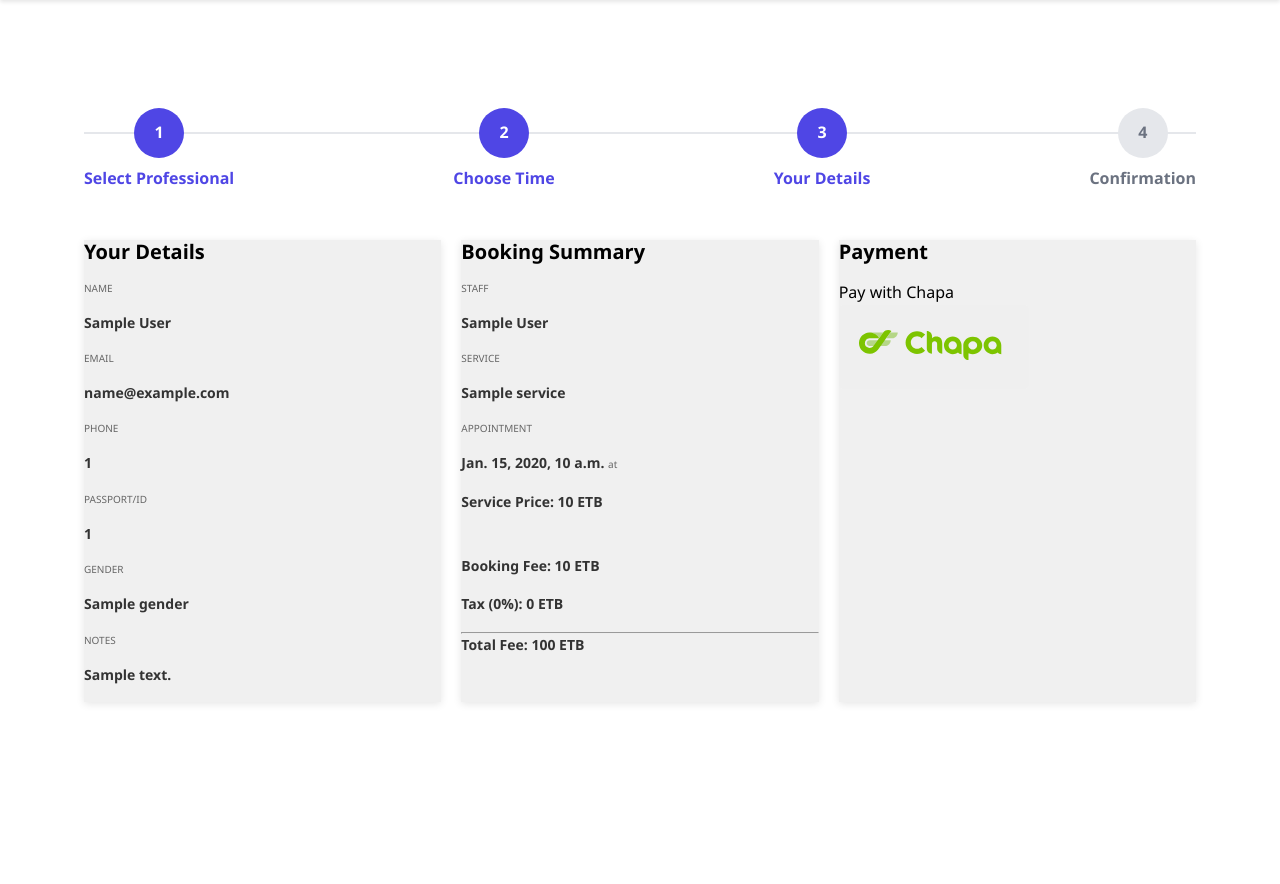
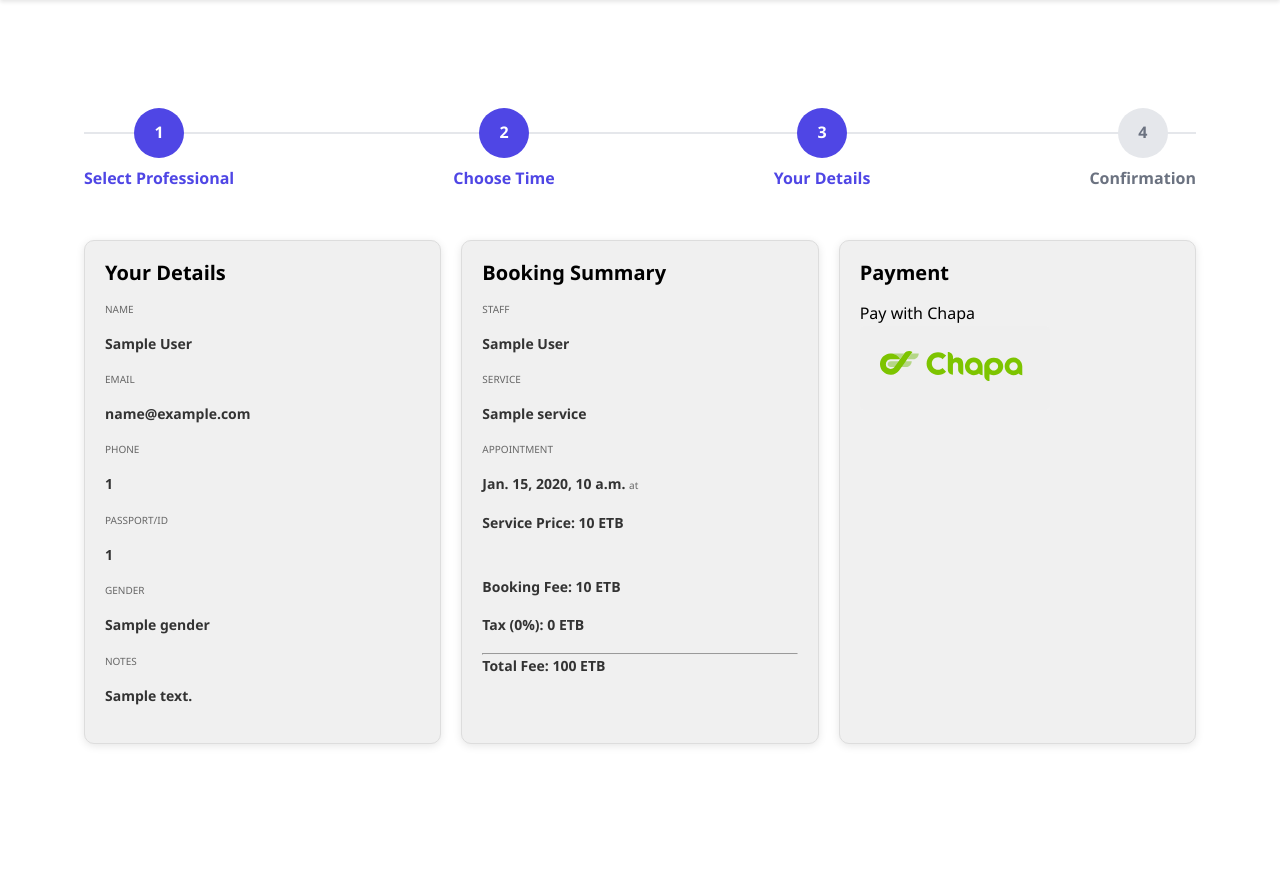
Before and after one commit to Natty4/eZschedule, a Django app: template templates/page55.html in a window 1280 px wide. Shown: the part 90-974 px from the top of the page. Before the commit the page ends 794 px from the top, so only its background shows below. Run offline with Django 4.2, Linux system fonts and the light colour scheme; the template is opened without the code that fills it: most values are stand-ins (such as "Sample title", 1, 10 or a date in 2020); data that the repository does not hold is empty; parts of the project's set-up code (start-up, migrations or seed data) failed here and were passed over; some libraries are stand-ins or nearby versions.

Commit message:
Enhance card styling with border, border-radius, and padding

```diff
--- a/templates/page55.html
+++ b/templates/page55.html
@@ -17,7 +17,9 @@
             color: #28A745;
         }
         .card {
-
+            border: 1px solid #ddd;
+            border-radius: 10px;
+            padding: 20px;
             margin-bottom: 20px;
             box-shadow: 0 2px 8px rgba(0, 0, 0, 0.1);
         }
```
